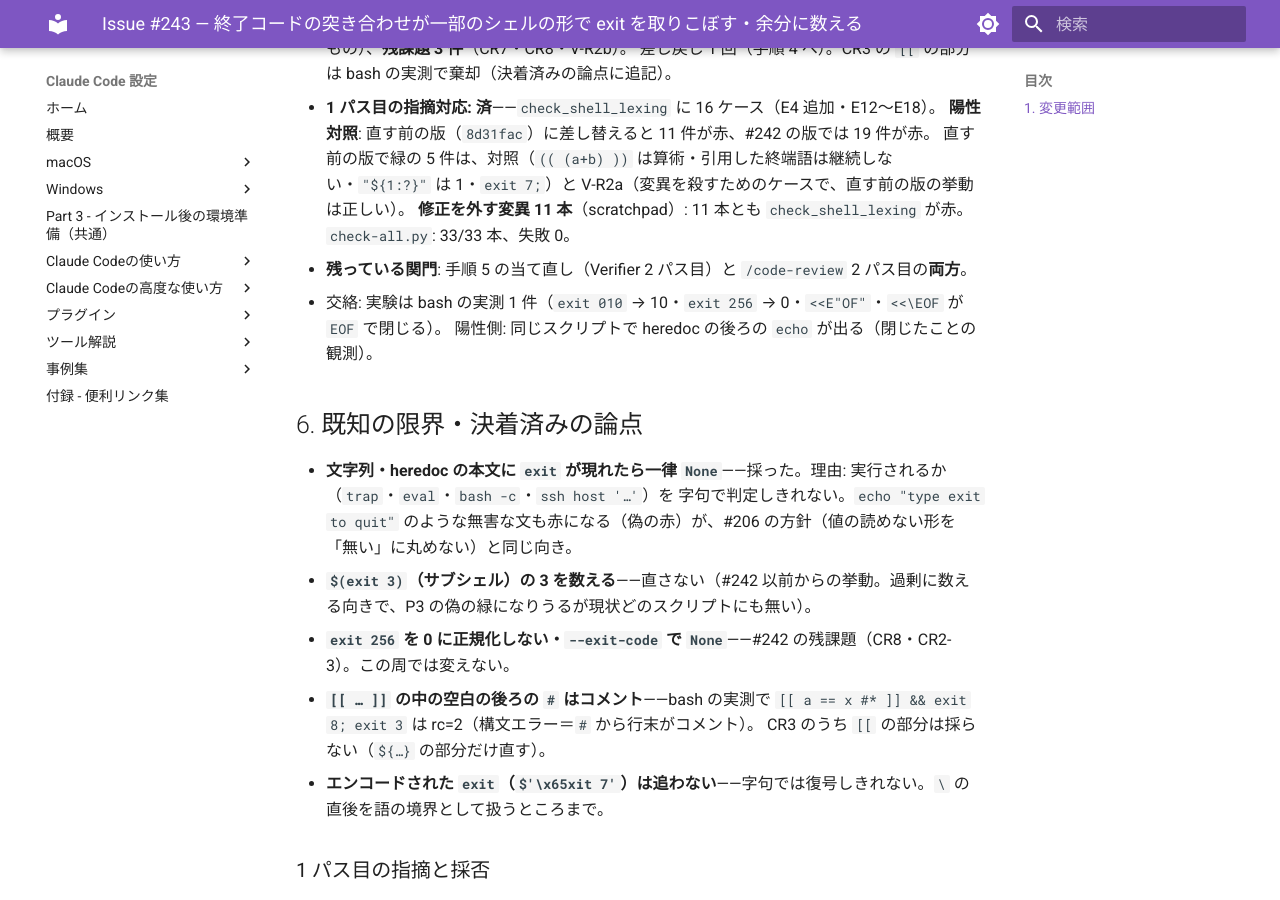
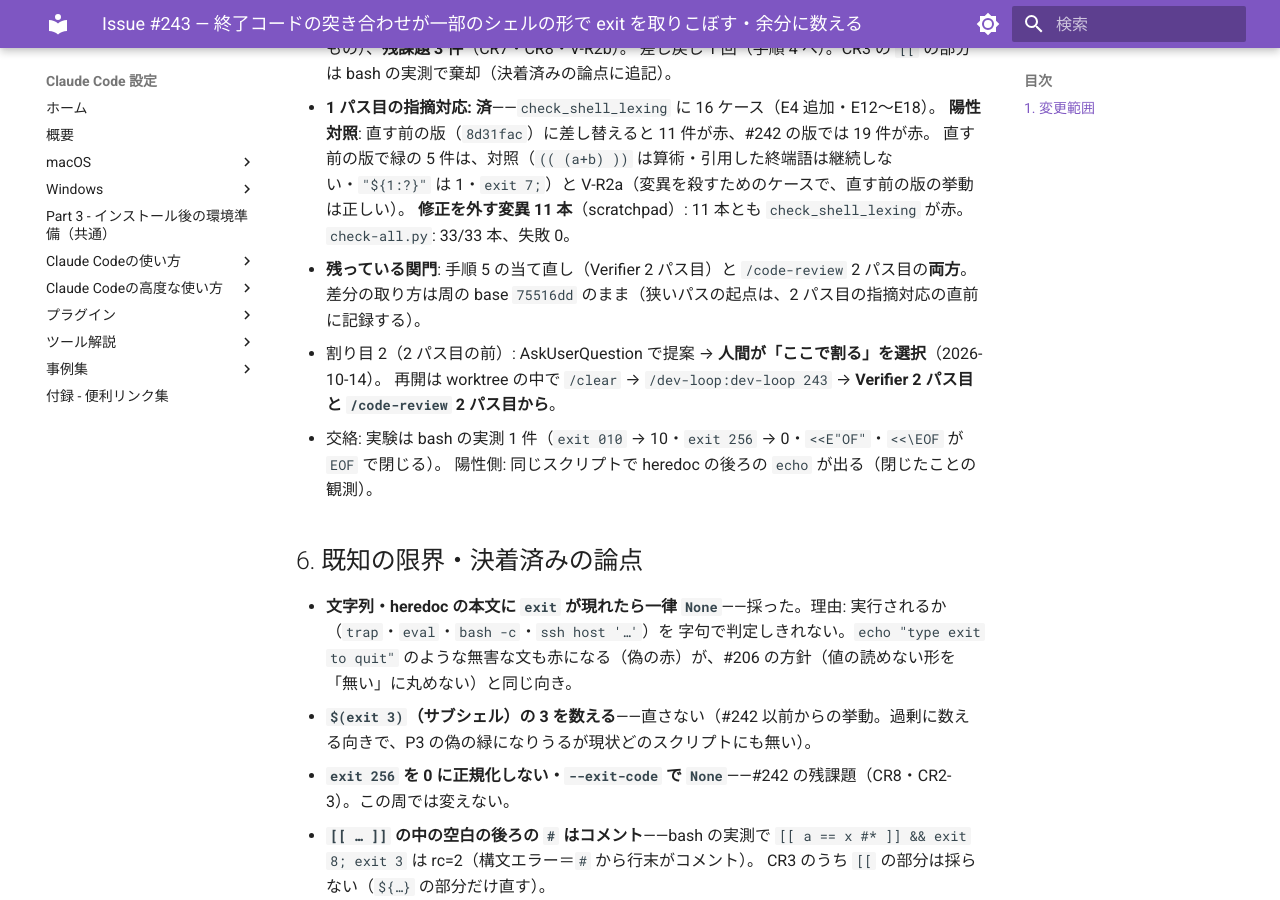
Before and after one commit to hdknr/claude-code-setup, an MkDocs documentation site: the page built from docs/plans/issue-243.md, in a window 1280 px wide and 900 px high, scrolled down 4388 px. Built offline with MkDocs 1.6.1 and Material for MkDocs 9.7.7, drawn with Linux system fonts in a browser that asks for light colours.

Commit message:
docs(plans): #243 の割り目 2 を記録
Co-Authored-By: Claude Opus 5.5 <noreply@anthropic.com>

```diff
--- a/docs/plans/issue-243.md
+++ b/docs/plans/issue-243.md
@@ -109,6 +109,9 @@
   V-R2a（変異を殺すためのケースで、直す前の版の挙動は正しい）。
   **修正を外す変異 11 本**（scratchpad）: 11 本とも `check_shell_lexing` が赤。`check-all.py`: 33/33 本、失敗 0。
 - **残っている関門**: 手順 5 の当て直し（Verifier 2 パス目）と `/code-review` 2 パス目の**両方**。
+  差分の取り方は周の base `75516dd` のまま（狭いパスの起点は、2 パス目の指摘対応の直前に記録する）。
+- 割り目 2（2 パス目の前）: AskUserQuestion で提案 → **人間が「ここで割る」を選択**（2026-10-14）。
+  再開は worktree の中で `/clear` → `/dev-loop:dev-loop 243` → **Verifier 2 パス目と `/code-review` 2 パス目から**。
 - 交絡: 実験は bash の実測 1 件（`exit 010` → 10・`exit 256` → 0・`<<E"OF"`・`<<\EOF` が `EOF` で閉じる）。
   陽性側: 同じスクリプトで heredoc の後ろの `echo` が出る（閉じたことの観測）。
 
```
